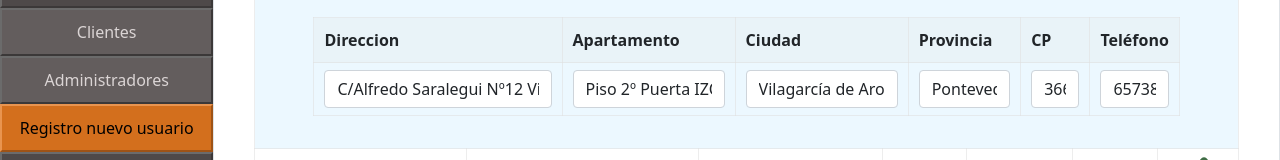
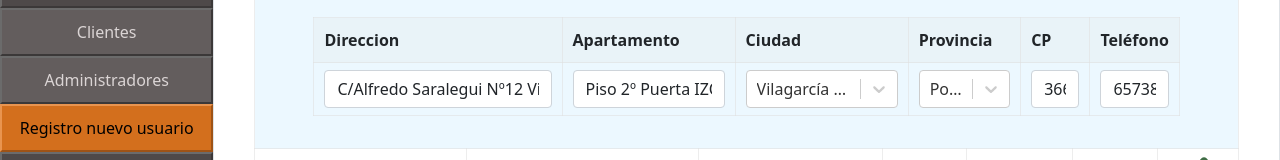
Before and after one commit to NuriaVillaronga/Crud-React, a React (Create React App) app: page /usuarios in a window 1280 px wide. Both pictures are taken after a click on the button 1192 px from the left and 240 px from the top of the page. Shown: the part 312-472 px from the top of the page. Built offline with nearby package versions, Linux system fonts and the light colour scheme.

Commit message:
select provincia-ciudad sin finalizar

```diff
--- a/src/Components/Content/AdministrationContent/MainTable/Editable/EditableMT.jsx
+++ b/src/Components/Content/AdministrationContent/MainTable/Editable/EditableMT.jsx
@@ -1,29 +1,16 @@
-import React, { useState, Fragment, useEffect } from 'react';
+import React, { useState, Fragment } from 'react';
 import SecundaryTable from '../../SecundaryTable/SecundaryTable';
 import Icon from '../../../../Icon';
 import InputALL from '../../InputALL';
-import SelectMT from './SelectMT';
+import SelectALL from '../../SelectALL';
 
 function EditableMT (props) {
 
     const optionsRol = [ { value: 'Admin', label: 'Admin' }, { value: 'User', label: 'User' } ]
     const optionsState = [ { value: 'Activo', label: 'Activo' }, { value: 'Inactivo', label: 'Inactivo' } ]
 
-    const handleEditChange = (event) => {
-
-        event.preventDefault();
-
-        const fieldName = event.target.getAttribute("name");
-        const fieldValue = event.target.value;
-
-        const newFormData = {...props.editionForm};
-        newFormData[fieldName] = fieldValue;
-
-        props.setEditionForm(newFormData);
-    }
-
-    const [stateValue, setStateValue] = useState("");
-    const [rolValue, setRolValue] = useState("");
+    const [stateValue, setStateValue] = useState(props.editionForm.state);
+    const [rolValue, setRolValue] = useState(props.editionForm.rol);
 
     const [nameValue, setName] = useState({field:"", valid: null});
     const [emailValue, setEmail] = useState({field:"", valid: null});
@@ -39,11 +26,11 @@ function EditableMT (props) {
                     <td><InputALL name="email" value={props.editionForm.email} required="required" status={emailValue} changeStatus={setEmail} editionForm={props.editionForm} setEditionForm={props.setEditionForm} regexp={new RegExp(regExp_email)} error_message="Ejemplo de formato: foo-bar.baz@example.com"/></td>
                     <td><InputALL name="password" value={props.editionForm.password} required="required" status={passwordValue} changeStatus={setPassword} editionForm={props.editionForm} setEditionForm={props.setEditionForm} regexp={new RegExp(regExp_pass)} error_message="Formato: 8-16 caracteres, un dígito, una minúscula, una mayúscula"/></td>
                     <td>
-                        <SelectMT name="rol" property={props.editionForm.rol} options={optionsRol} estado={rolValue} setEstado={setRolValue} editionForm={props.editionForm} setEditionForm={props.setEditionForm}/>
+                        <SelectALL name="rol" options={optionsRol} estado={rolValue} setEstado={setRolValue} editionForm={props.editionForm} setEditionForm={props.setEditionForm}/>
                     </td>
                     <td><input className="form-control" type="text" required="required" name="register_data" value={props.editionForm.register_data} onChange={props.handleEditChange} readOnly/></td>
                     <td>
-                        <SelectMT name="state" property={props.editionForm.state} options={optionsState} estado={stateValue} setEstado={setStateValue} editionForm={props.editionForm} setEditionForm={props.setEditionForm}/>
+                        <SelectALL name="state" options={optionsState} estado={stateValue} setEstado={setStateValue} editionForm={props.editionForm} setEditionForm={props.setEditionForm}/>
                     </td>
                     <td className="col_acciones">
                         <button className="icon-button save-cancel-button" type="submit"><Icon id="save" size="2x"/></button>
@@ -53,7 +40,7 @@ function EditableMT (props) {
                 <tr className="row-editable-secundaryTable">
                     <td colSpan="7">
                         <div className='div-editable-secundaryTable'>
-                            <SecundaryTable editionForm={props.editionForm} setEditionForm={props.setEditionForm} idUserEdit={props.idUserEdit} element={props.element} handleEditChange={handleEditChange}/>
+                            <SecundaryTable editionForm={props.editionForm} setEditionForm={props.setEditionForm} idUserEdit={props.idUserEdit} element={props.element}/>
                         </div>
                     </td>
                 </tr>
--- a/src/Components/Content/AdministrationContent/MainTable/NoEditable/NoEditableMT.jsx
+++ b/src/Components/Content/AdministrationContent/MainTable/NoEditable/NoEditableMT.jsx
@@ -29,7 +29,7 @@ function NoEditableMT ( props ) {
               <tr className='row-read-secundaryTable' id={`row-read-secundaryTable-${props.element.id}`}>
                   <td colSpan="7">
                       <div className='div-read-secundaryTable'>
-                          <SecundaryTable editionForm={props.editionForm} editedUserId={props.editedUserId} element={props.element} handleEditChange={props.handleEditChange}/>
+                          <SecundaryTable editionForm={props.editionForm} editedUserId={props.editedUserId} element={props.element}/>
                       </div>
                   </td>
               </tr>
--- a/src/Components/Content/AdministrationContent/RegisterUser/RegisterUser.jsx
+++ b/src/Components/Content/AdministrationContent/RegisterUser/RegisterUser.jsx
@@ -9,7 +9,7 @@ import { Navigate } from 'react-router-dom';
 function RegisterUser ( props ) {
 
     const options = [
-        { value: 'pontevedra', label: 'Pontevedra' },
+        { value: 'Pontevedra', label: 'Pontevedra' },
         { value: 'Ourense', label: 'Ourense' },
         { value: 'A Coruña', label: 'A Coruña' },
         { value: 'Lugo', label: 'Lugo' }
@@ -84,29 +84,11 @@ function RegisterUser ( props ) {
     }
 
     const handleChangeRol = ( {value} ) => {
-
-      if (value === null) {
-          setRolValue("")
-      }
-      else if (value === "Admin") {
-          setRolValue("Admin")
-      }
-      else if(value === "User") {
-          setRolValue("User")
-      }
+        setRolValue(value);
     }
 
     const handleChangeState = ( {value} ) => {
-
-      if (value === null) {
-          setStateValue("")
-      }
-      else if (value === "Activo") {
-          setStateValue("Activo")
-      }
-      else if(value === "Inactivo") {
-          setStateValue("Inactivo")
-      }
+        setStateValue(value)
     }
 
     const [registerForm, setRegisterForm] = useState({id : "", nameAdd : "", emailAdd: "", rolAdd: "", passwordAdd: "", stateAdd: "",  addressAdd: "", cpAdd: "", phoneAdd: "", cityAdd: "", provinciaAdd: "", apartmentAdd: ""});
--- a/src/Components/Content/AdministrationContent/SecundaryTable/Editable/EditableST.jsx
+++ b/src/Components/Content/AdministrationContent/SecundaryTable/Editable/EditableST.jsx
@@ -1,14 +1,9 @@
 import React, { useState, Fragment } from 'react';
 import InputALL from '../../InputALL';
+import Select from 'react-select';
 
 
 function EditableRowST (props) {
-
-    const options = [ { value: 'pontevedra', label: 'Pontevedra' }, { value: 'Ourense', label: 'Ourense' }, { value: 'A Coruña', label: 'A Coruña' }, { value: 'Lugo', label: 'Lugo' } ]
-    const optionsPontevedra = [ { value: 'Vilaxoán', label: 'Vilaxoán' }, { value: 'Illa de Arousa', label: 'Illa de Arousa' } ]
-    const optionsCoruña = [ { value: 'Ortigueira', label: 'Ortigueira' }, { value: 'Muros', label: 'Muros' } ]
-    const optionsLugo = [ { value: 'San Ciprián', label: 'San Ciprián' }, { value: 'Becerreá', label: 'Becerreá' } ]
-    const optionsOurense = [ { value: 'Allariz', label: 'Allariz' }, { value: 'Verín', label: 'Verín' } ]
 
     const [addressValue, setAddress] = useState({field:"", valid: null});
     const [apartmentValue, setApartment] = useState({field:"", valid: null});
@@ -19,15 +14,63 @@ function EditableRowST (props) {
     const regExp_phone = /^[0-9]{9}$/;
     const regExp_required =/^$/;
 
+    const optionsProvincia = [ { value: 'Pontevedra', label: 'Pontevedra' }, { value: 'Ourense', label: 'Ourense' }, { value: 'A Coruña', label: 'A Coruña' }, { value: 'Lugo', label: 'Lugo' } ]
+    const optionsPontevedra = [ { value: 'Vilagarcía de Arousa', label: 'Vilagarcía de Arousa' }, { value: 'Illa de Arousa', label: 'Illa de Arousa' } ]
+    const optionsCoruña = [ { value: 'Ortigueira', label: 'Ortigueira' }, { value: 'Muros', label: 'Muros' } ]
+    const optionsLugo = [ { value: 'San Ciprián', label: 'San Ciprián' }, { value: 'Becerreá', label: 'Becerreá' } ]
+    const optionsOurense = [ { value: 'Allariz', label: 'Allariz' }, { value: 'Verín', label: 'Verín' } ]
+
+    const [provinciaValue, setProvinceValue] = useState(optionsProvincia[0]);
+    const [cityValue, setCityValue] = useState(optionsPontevedra[0]);
+    const [optionsCity, setOptionsCity] = useState(optionsPontevedra);
+
+    const handleChangeSelect = ( {value} ) => {
+
+        if (value === "Pontevedra") {
+            setCityValue(optionsPontevedra[0]);
+            setOptionsCity(optionsPontevedra);
+            setProvinceValue(optionsProvincia[0])
+        }
+        else if(value === "A Coruña") {
+            setCityValue(optionsCoruña[0]);
+            setOptionsCity(optionsCoruña);
+            setProvinceValue(optionsProvincia[2])
+        }
+        else if(value === "Lugo") {
+            setCityValue(optionsLugo[0]);
+            setOptionsCity(optionsLugo);
+            setProvinceValue(optionsProvincia[3])
+        }
+        else if(value === "Ourense") {
+            setCityValue(optionsOurense[0]);
+            setOptionsCity(optionsOurense);
+            setProvinceValue(optionsProvincia[1])
+        }
+    }
+
+    const handleChangeSelectCity = ( {value} ) => {
+
+        console.log(optionsCity);
+        /*
+        for (let i=0; optionsCity.length; i++) {
+            if(optionsCity[i].value == value) {
+                setCityValue(optionsCity[i]);
+            }
+        }
+        */
+    }
+
+    //<SelectALL name="provincia" options={optionsProvincia} estado={provinciaValue} setEstado={setProvinciaValue} editionForm={props.editionForm} setEditionForm={props.setEditionForm}/>
+    //<SelectCity name="city" provinciaSeleccionada={provinciaValue} city={props.editionForm.city} editionForm={props.editionForm} setEditionForm={props.setEditionForm}/>
     return (<Fragment>
                 <tr>
                     <td><InputALL name="address" value={props.editionForm.address} required="required" status={addressValue} changeStatus={setAddress} editionForm={props.editionForm} setEditionForm={props.setEditionForm} regexp={new RegExp(regExp_required)} error_message="Dirección es un campo obligatorio"/></td>
                     <td><InputALL name="apartment" value={props.editionForm.apartment} status={apartmentValue} changeStatus={setApartment} editionForm={props.editionForm} setEditionForm={props.setEditionForm}/></td>
                     <td>
-                        <input className="form-control" type="text" required="required" name="city" value={props.editionForm.city} onChange={props.handleEditChange}/>
+                        <Select name="city" options={optionsCity} onChange={handleChangeSelectCity} value={cityValue}/>
                     </td>
                     <td>
-                        <input className="form-control" type="text" required="required" name="provincia" value={props.editionForm.provincia} onChange={props.handleEditChange}/>
+                        <Select name="provincia" options={optionsProvincia} onChange={handleChangeSelect} value={provinciaValue}/>
                     </td>
                     <td><InputALL name="cp" value={props.editionForm.cp} required="required" status={cpValue} changeStatus={setCP} editionForm={props.editionForm} setEditionForm={props.setEditionForm} regexp={new RegExp(regExp_cp)} error_message="Código postal debe contener 5 números"/></td>
                     <td><InputALL name="phone" value={props.editionForm.phone} required="required" status={phoneValue} changeStatus={setPhone} editionForm={props.editionForm} setEditionForm={props.setEditionForm} regexp={new RegExp(regExp_phone)} error_message="Teléfono debe contener 9 números"/></td>
--- a/src/users-data.json
+++ b/src/users-data.json
@@ -11,7 +11,7 @@
     "cp": "36611",
     "phone": "657384625",
     "apartment": "Piso 2º Puerta IZQ",
-    "city":"Vilagarcía de Arousa",
+    "city":"Illa de Arousa",
     "provincia":"Pontevedra"
   },
   {
```
Also changed, not shown: src/Components/Content/AdministrationContent/SecundaryTable/Editable/SelectST.jsx (added, +53 -0 lines), src/Components/Content/AdministrationContent/SelectALL.jsx (renamed from src/Components/Content/AdministrationContent/MainTable/Editable/SelectMT.jsx, +5 -4 lines), src/Components/Content/AdministrationContent/SecundaryTable/Editable/SelectProvince.jsx (added).
